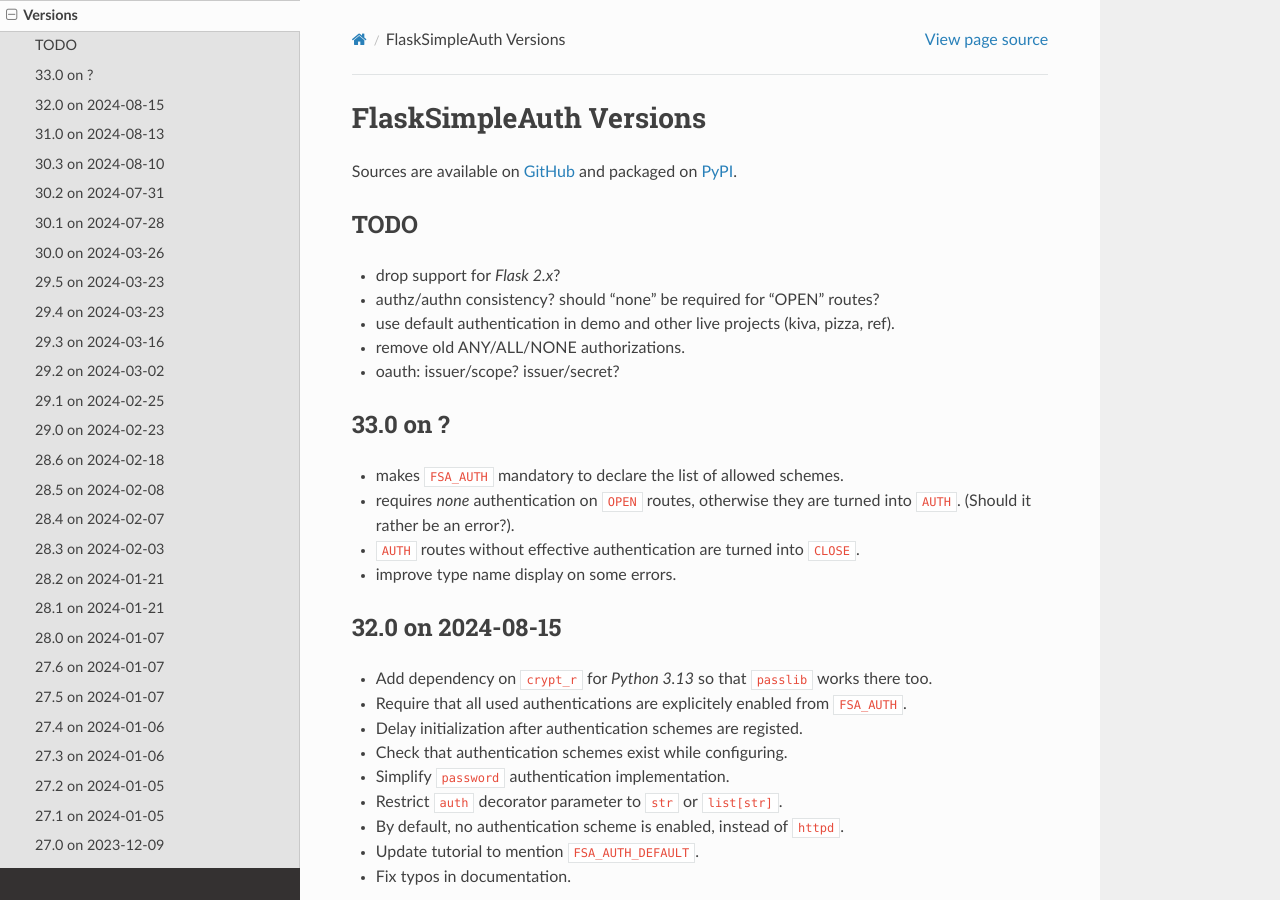
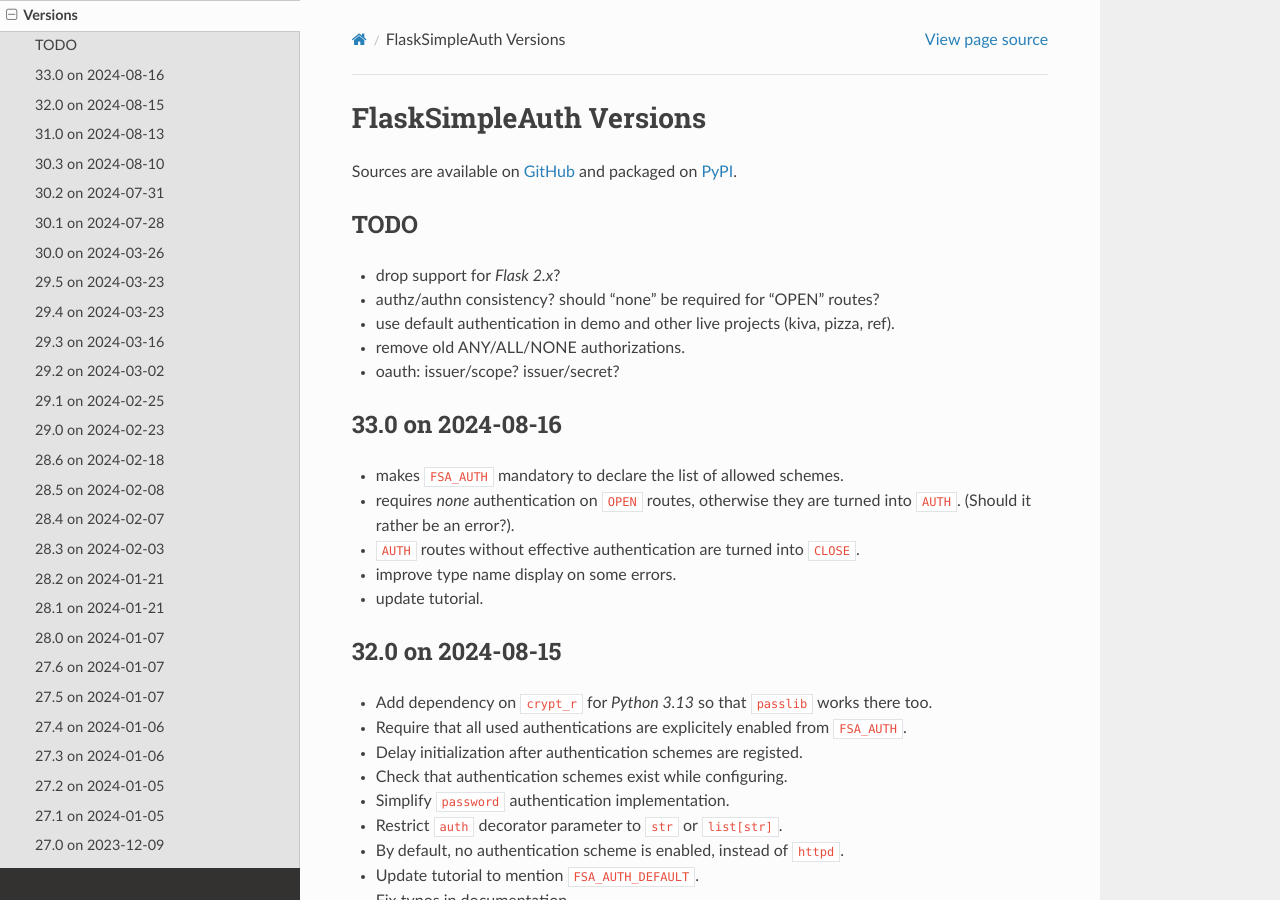
Before and after one commit to zx80/flask-simple-auth, a Sphinx documentation site: the page built from docs/VERSIONS.md, in a window 1280 px wide and 900 px high. Built offline with Sphinx 7.4.7 and the Read the Docs theme 2.0.0, drawn with Linux system fonts in a browser that asks for light colours; pages that are not in the unit, such as notebooks, are missing from menus.

Commit message:
publish now

```diff
--- a/docs/VERSIONS.md
+++ b/docs/VERSIONS.md
@@ -11,13 +11,14 @@
 - remove old ANY/ALL/NONE authorizations.
 - oauth: issuer/scope? issuer/secret?
 
-## 33.0 on ?
+## 33.0 on 2024-08-16
 
 - makes `FSA_AUTH` mandatory to declare the list of allowed schemes.
 - requires _none_ authentication on `OPEN` routes, otherwise they are
   turned into `AUTH`. (Should it rather be an error?).
 - `AUTH` routes without effective authentication are turned into `CLOSE`.
 - improve type name display on some errors.
+- update tutorial.
 
 ## 32.0 on 2024-08-15
 
```
